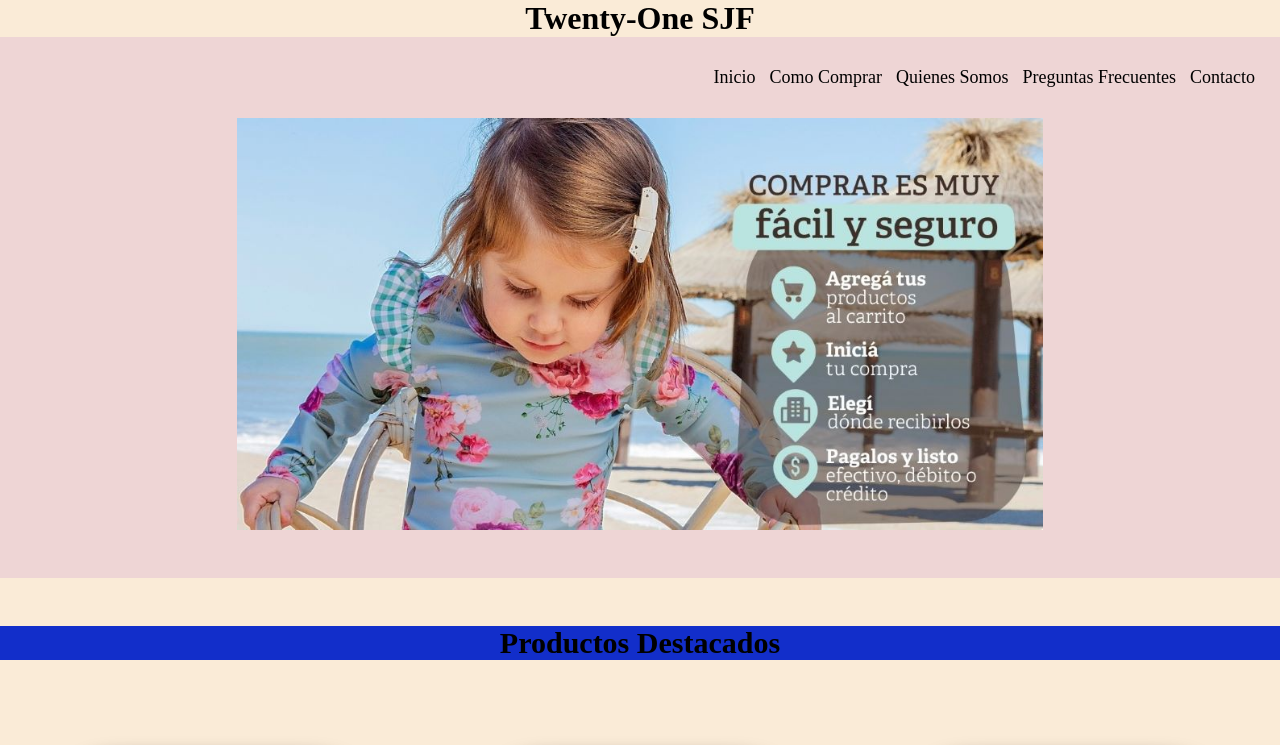
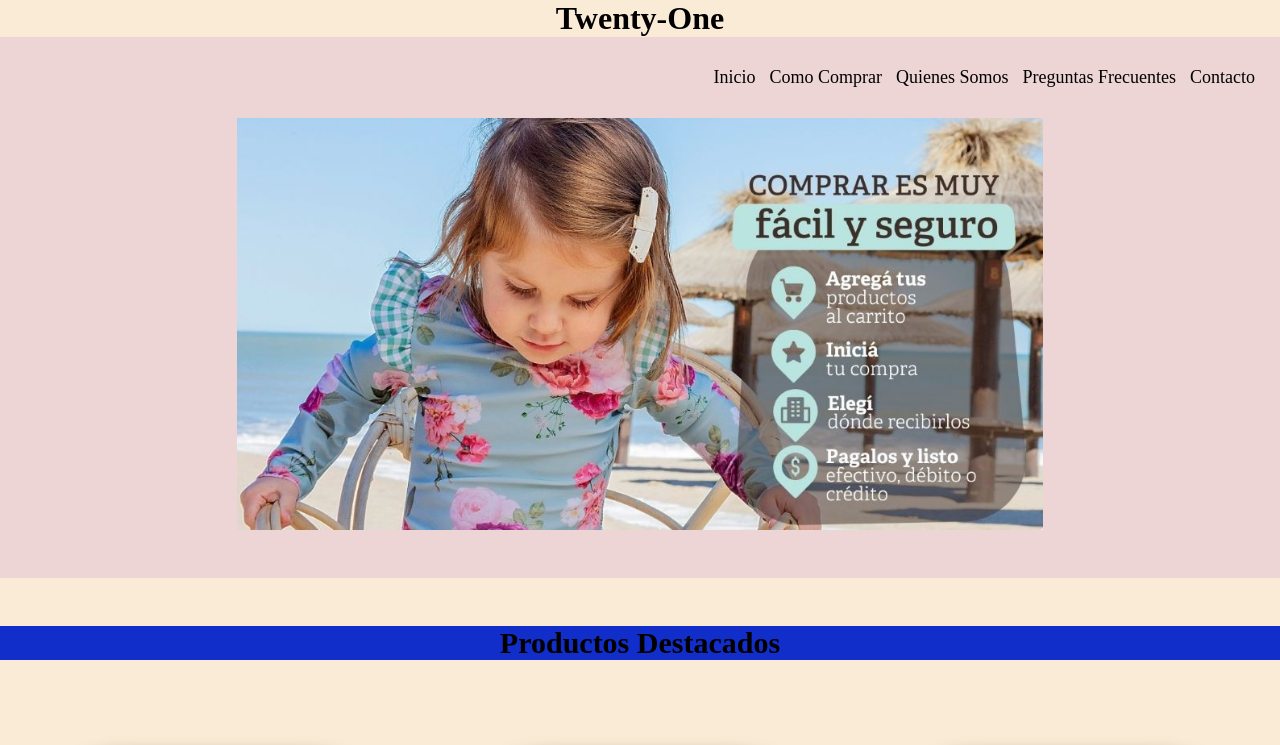
Before and after one commit to Stephyarr/web_online, a website: page index.html in a window 1280 px wide. Shown: the top 745 px of the page. Drawn offline with nearby package versions, Linux system fonts and the light colour scheme.

Commit message:
actualize index

```diff
--- a/index.html
+++ b/index.html
@@ -23,7 +23,7 @@
     <!-- Seo en contenido -->
     <!-- seo en Orden Jerarquico -->
     <header class="">
-        <h1 class="center">Twenty-One SJF</h1>
+        <h1 class="center">Twenty-One </h1>
         <nav>
             <input type="checkbox" id="check">
             <label for="check" class="checkbtn">
```
